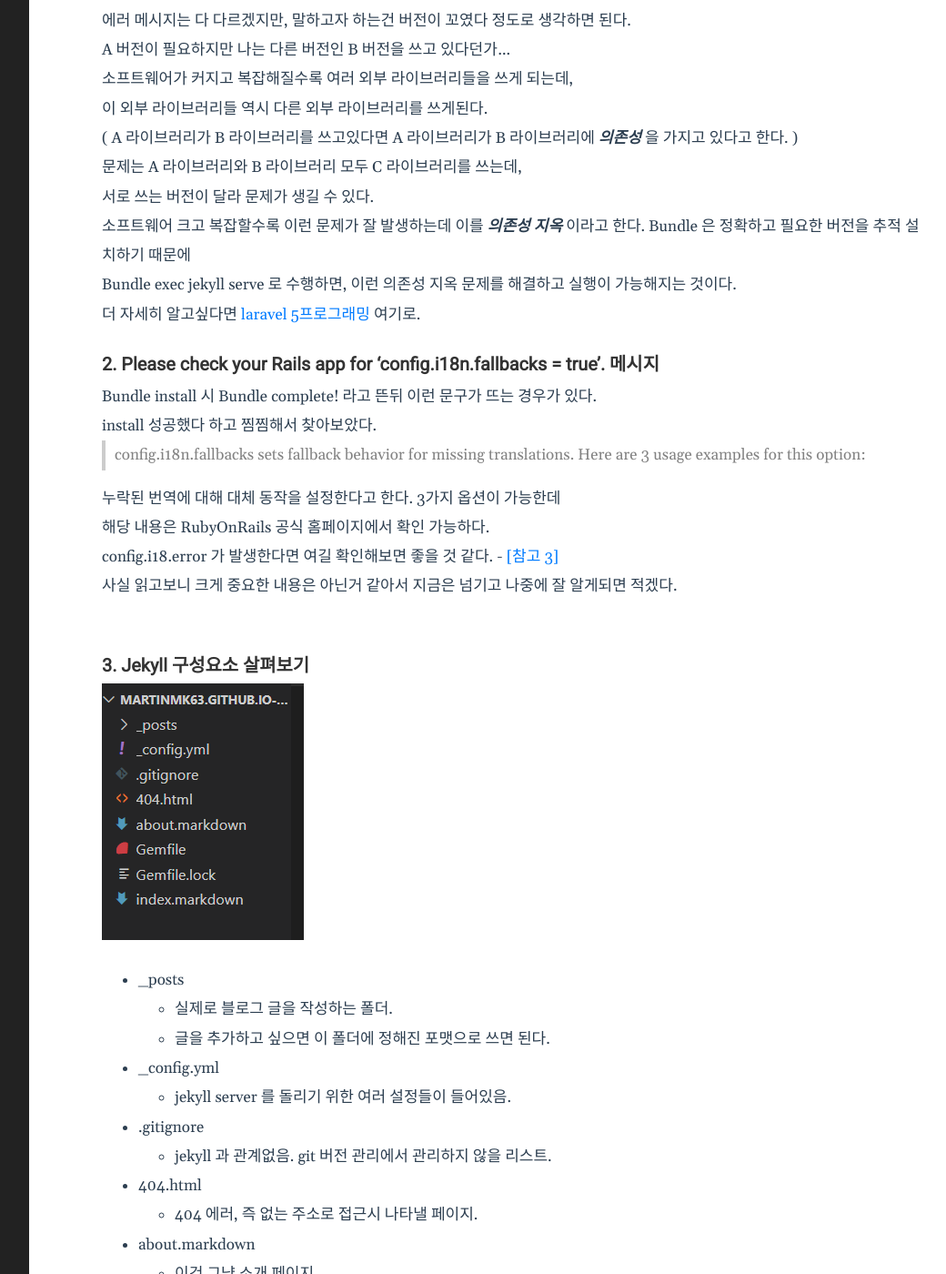
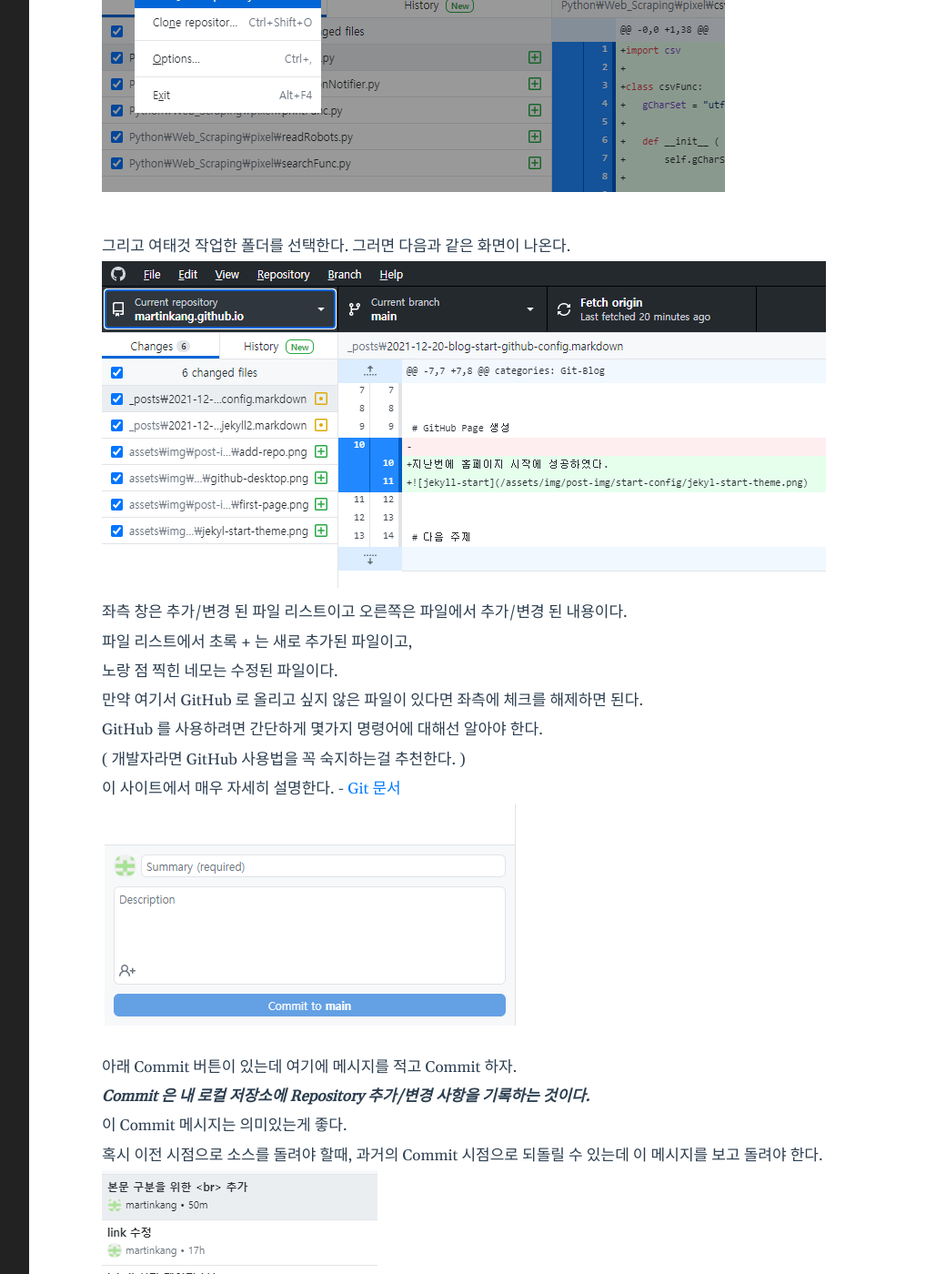
Before and after one commit to martinkang/martinkang.github.io, a Jekyll site: the page built from _posts/2021-12-20-blog-start-jekyll2.markdown, in a window 1280 px wide and 1400 px high, scrolled down 5508 px. Shown: the whole window at 91% size, without its empty margins (188-1228 px from the left). Built offline with Jekyll 4.4.1, drawn with Linux system fonts in a browser that asks for light colours; some of the changed text lies outside the part shown.

Commit message:
jekyll2 추가 수정 commit
jekyll2 추가 수정 commit

````diff
--- a/_posts/2021-12-20-blog-start-github-config.markdown
+++ b/_posts/2021-12-20-blog-start-github-config.markdown
@@ -7,7 +7,8 @@
 
 
 # GitHub Page 생성
-
+지난번에 홈페이지 시작에 성공하였다.
+![jekyll-start](/assets/img/post-img/start-config/jekyl-start-theme.png)
 
 
 # 다음 주제
--- a/_posts/2021-12-20-blog-start-jekyll2.markdown
+++ b/_posts/2021-12-20-blog-start-jekyll2.markdown
@@ -98,7 +98,57 @@
 ```
 다시 수행하면 테마가 이쁘게 입혀진걸 볼 수 있다.
 ![jekyll-start](/assets/img/post-img/jekyll-start/jekyl-start-theme.png)
-jekyll 시작 성공!.
+
+내 로컬에서 홈페이지가 잘 구동하는걸 봣으니 진짜로 GitHub 에 올려보자.
+
+
+# GitHub 로 업로드 하자.
+위의 작업은 내 로컬 에서 블로그 페이지를 만들고 수정한 것이고, 실제로 웹상에는 올라가 있지 않다.
+내 로컬의 변경 내역을 GitHub 에 올려야 GitHub 에서 변경된 정보를 반영하여
+실제 https//username.github.io 에 블로그가 올라가게 된다.
+<br>
+이전에 다운받은 GitHub Desktop 을 찾아서 실행시켜 보자.
+![github-desk](/assets/img/post-img/jekyll-start/github-desktop.png)
+아래와 같이 add repository 를 선택하자. ( new 가 아니다. )
+![add-repo](/assets/img/post-img/jekyll-start/add-repo.png)
+<br>
+
+그리고 여태것 작업한 폴더를 선택한다. 그러면 다음과 같은 화면이 나온다.
+![github-page](/assets/img/post-img/jekyll-start/github-page.png)
+
+좌측 창은 추가/변경 된 파일 리스트이고 오른쪽은 파일에서 추가/변경 된 내용이다.
+
+파일 리스트에서 초록 + 는 새로 추가된 파일이고,
+노랑 점 찍힌 네모는 수정된 파일이다.
+만약 여기서 GitHub 로 올리고 싶지 않은 파일이 있다면 좌측에 체크를 해제하면 된다.
+
+
+GitHub 를 사용하려면 간단하게 몇가지 명령어에 대해선 알아야 한다.
+( 개발자라면 GitHub 사용법을 꼭 숙지하는걸 추천한다. )
+이 사이트에서 매우 자세히 설명한다. - [Git 문서][git-scm-link]
+
+![github-page](/assets/img/post-img/jekyll-start/commit.png)
+아래 Commit 버튼이 있는데 여기에 메시지를 적고 Commit 하자.
+
+***Commit 은 내 로컬 저장소에 Repository 추가/변경 사항을 기록하는 것이다.***
+이 Commit 메시지는 의미있는게 좋다.
+혹시 이전 시점으로 소스를 돌려야 할때, 과거의 Commit 시점으로 되돌릴 수 있는데 이 메시지를 보고 돌려야 한다.
+![github-page](/assets/img/post-img/jekyll-start/commit-history.png)
+
+
+
+
+ABCD 이런식으로 Commit 하면 나중에 찾기 곤란하다.
+
+
+
+진짜 jekyll 시작 성공!.
+
+<br>
+
+
+
+
 다음엔 블로그의 기본 설정을 바꿔보자.
 
 <br>
@@ -197,6 +247,7 @@
 8. 위키백과 : [로케일][로케일-link]
 9. Negabaro`s Blog : [Rails I18n에 대해서]: [I18-link]
 10. jekyll 테마 사이트 : [jekyll themes]:[jekyll-themes-link]
+11. Git : [Git-Ebook]:[git-scm-link]
 
 
 [준호-link]: https://junho85.pe.kr/1850
@@ -208,6 +259,7 @@
 [로케일-link]: https://ko.wikipedia.org/wiki/%EB%A1%9C%EC%BC%80%EC%9D%BC
 [I18-link]: https://negabaro.github.io/archive/i18n
 [jekyll-themes-link]: http://jekyllthemes.org/
+[git-scm-link]: https://git-scm.com/book/ko/v2
 
 [config-link]: /git-blog/2021/12/20/blog-start-github-config.html
 [install-lastest-ruby-link]: /bugs/2021/12/23/install-lastest-ruby.html
````
Also changed, not shown: assets/img/post-img/jekyll-start/add-repo.png (added), assets/img/post-img/jekyll-start/commit-history.png (added), assets/img/post-img/jekyll-start/commit.png (added), assets/img/post-img/jekyll-start/discard.png (added), assets/img/post-img/jekyll-start/github-desktop.png (added), assets/img/post-img/jekyll-start/github-page.png (added), assets/img/post-img/start-config/first-page.png (added), assets/img/post-img/start-config/jekyl-start-theme.png (added).
